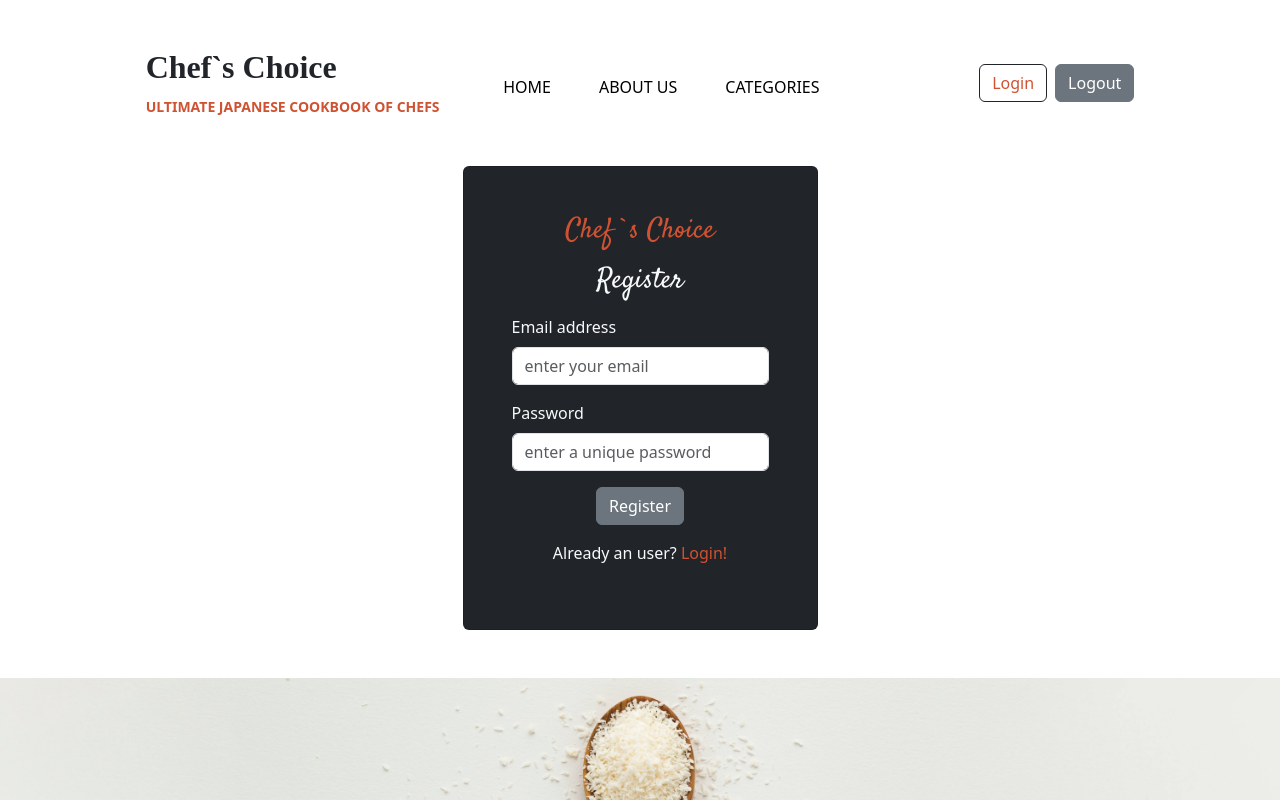
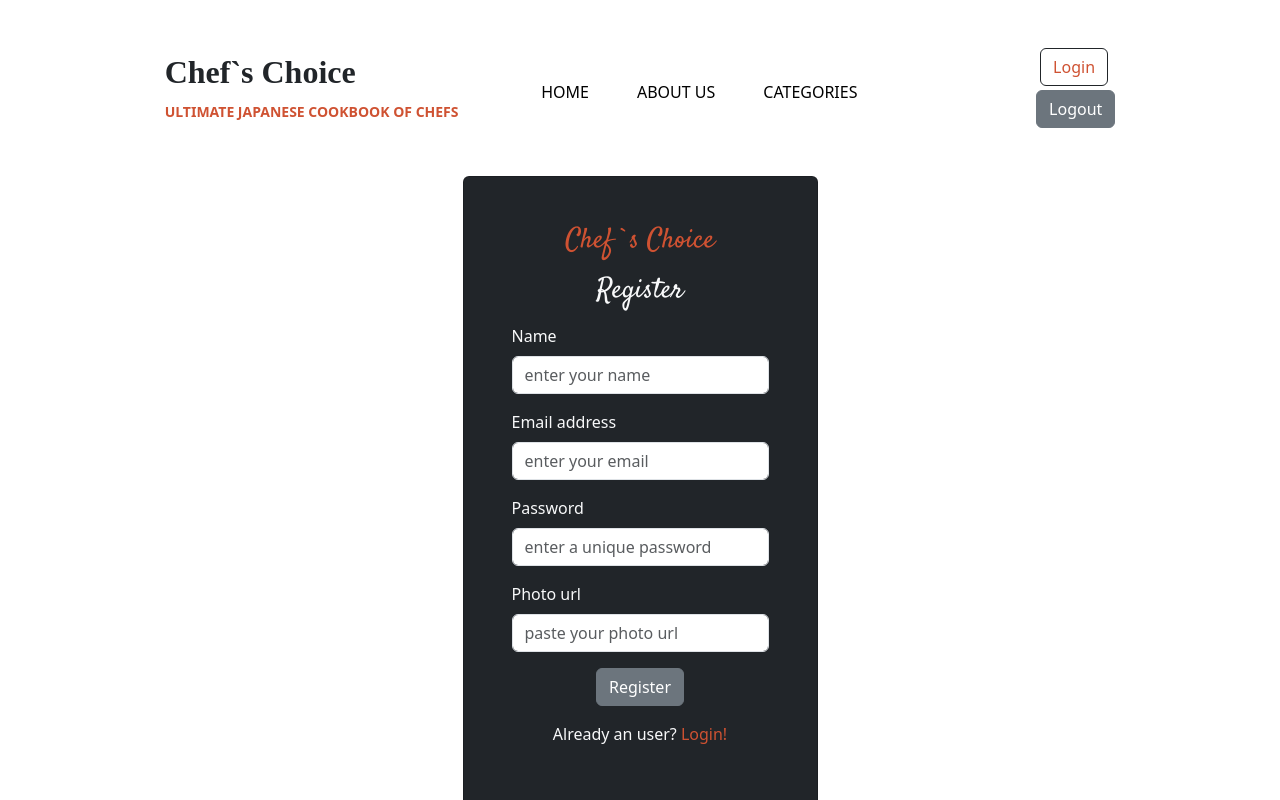
Before and after one commit to Barshonwebdev/Chef-s-Choice-client, a React (Vite) app: page /register in a window 1280 px wide. Shown: the top 800 px of the page. Built offline with nearby package versions, Linux system fonts and the light colour scheme; no server answers; a web font is replaced by a local one.

Commit message:
profile photo shown

```diff
--- a/src/pages/Register/Register.jsx
+++ b/src/pages/Register/Register.jsx
@@ -3,8 +3,9 @@ import './Register.css'
 import { Card } from 'react-bootstrap';
 import { Link } from 'react-router-dom';
 import { AuthContext } from '../../providers/AuthProvider';
+
 const Register = () => {
-  const {createUser}= useContext(AuthContext);
+  const {createUser,update}= useContext(AuthContext);
   const [error,setError]=useState([]);
   const handleRegister=(event)=>{
     event.preventDefault();
@@ -22,7 +23,10 @@ const Register = () => {
     .then(result=>{
       const loggedInUser=result.user;
       console.log(loggedInUser)
+      update(loggedInUser,name,photoURL)
     })
+
+
 
     event.target.reset();
   }
@@ -34,6 +38,16 @@ const Register = () => {
               Chef`s Choice
             </h3>
             <h3 className="headline text-center mb-3">Register</h3>
+            <div className="mb-3">
+              <label className="form-label">Name</label>
+              <input
+                type="text"
+                name='name'
+                className="form-control"
+                aria-describedby="emailHelp"
+                placeholder="enter your name "
+              />
+            </div>
             <div className="mb-3">
               <label className="form-label">Email address</label>
               <input
@@ -55,7 +69,15 @@ const Register = () => {
                 required
               />
             </div>
-
+            <div className="mb-3">
+              <label className="form-label">Photo url</label>
+              <input
+                type="url"
+                name='photoUrl'
+                className="form-control"
+                placeholder="paste your photo url "
+              />
+            </div>
 
             <div className="d-flex justify-content-center">
               <button type="submit" className="btn btn-secondary ">
--- a/src/pages/shared/Header.jsx
+++ b/src/pages/shared/Header.jsx
@@ -35,20 +35,37 @@ const Header = () => {
             </Navbar.Collapse>
           </Navbar>
           <div className=" ms-md-5 navs">
-            {user ?
-              <small className="d-block d-md-inline mt-2 mb-2 bg-dark rounded text-color p-1 me-1">
-                User: {user.email}
+            {user ? (
+              <div className="d-block  mt-2 mb-2">
+                <div>
+                  <small>
+                    Welcome,
+                    <span className="text-color">{user.displayName}</span>
                   </small>
-            :
+                </div>
+                <div className="d-flex justify-content-center">
+                  <img
+                    className="rounded zoom "
+                    width={50}
+                    height={50}
+                    src={user.photoURL}
+                  />
+                </div>
+              </div>
+            ) : (
+              <div className='mb-1 ms-md-1'>
                 <Button variant="outline-dark">
                   <Link className="text-decoration-none text-color" to="/login">
                     Login
                   </Link>
                 </Button>
-            }
-            <Button onClick={logout} variant="secondary" className="ms-2 ">
+              </div>
+            )}
+            <div className="d-flex justify-content-center">
+              <Button onClick={logout} variant="secondary" className=" ">
                 Logout
               </Button>
+            </div>
           </div>
         </div>
       </Container>
--- a/src/providers/AuthProvider.jsx
+++ b/src/providers/AuthProvider.jsx
@@ -1,5 +1,5 @@
 import React, { createContext, useEffect, useState } from 'react';
-import  {  createUserWithEmailAndPassword, getAuth,GithubAuthProvider,GoogleAuthProvider, onAuthStateChanged, signInWithEmailAndPassword, signInWithPopup, signOut} from "firebase/auth";
+import  {  createUserWithEmailAndPassword, getAuth,GithubAuthProvider,GoogleAuthProvider, onAuthStateChanged, signInWithEmailAndPassword, signInWithPopup, signOut, updateProfile} from "firebase/auth";
 import app from '../firebase/firebase.config';
 
 
@@ -41,6 +41,13 @@ const logout=()=>{
 })
 }
 
+const update=(user,name,url)=>{
+    return updateProfile(user,{
+        displayName:name,
+        photoURL:url
+    })
+}
+
 useEffect(()=>{
     const unsubscribe = onAuthStateChanged(auth,currentUser=>{
         setUser(currentUser);
@@ -52,7 +59,7 @@ useEffect(()=>{
     }
 },[])
 
-const authInfo={user,googleSignIn,loading,GitSignIn,logout,signInEmail,createUser}
+const authInfo={user,googleSignIn,loading,GitSignIn,logout,signInEmail,createUser,update}
 
     return (
         <AuthContext.Provider value={authInfo}>
```
Also changed, not shown: src/pages/shared/Header.css (line endings or trailing spaces). Lines whose indentation alone changed are shown as unchanged.
